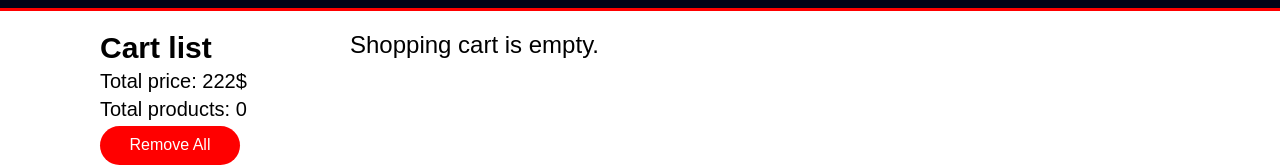
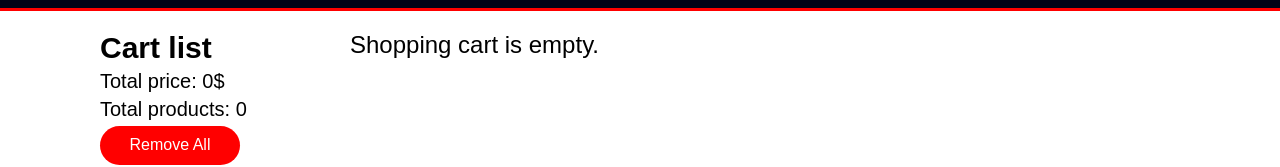
Before and after one commit to Erfanfooladii/ShopProjectReact, a React (Vite) app: page /cart in a window 1280 px wide. Shown: the part 158-325 px from the top of the page. Built offline with nearby package versions, Linux system fonts and the light colour scheme; sample sign-in values are in the browser's storage.

Commit message:
docs: total price products in cart

```diff
--- a/src/Pages/CartPage/index.jsx
+++ b/src/Pages/CartPage/index.jsx
@@ -10,6 +10,12 @@ const CartPage = () => {
 
   const listIdCart = productCart.map((item) => item._id);
   const numberCart = productCart.length;
+  const totalPriceCart = Math.round(
+    productCart.reduce((accumulator, item) => {
+      return accumulator + item.price;
+    }, 0),
+  );
+
   useEffect(() => {
     document.title = 'Cart';
   }, []);
@@ -18,7 +24,7 @@ const CartPage = () => {
       <div className="cart__content">
         <div className="cart__details">
           <h1 className="cart__title">Cart list</h1>
-          <h2 className="cart__total--price">Total price: 222$</h2>
+          <h2 className="cart__total--price">Total price: {totalPriceCart}$</h2>
           <h2 className="cart__total--product">Total products: {numberCart}</h2>
           <button
             onClick={() => dispatch(emptyCart())}
```
